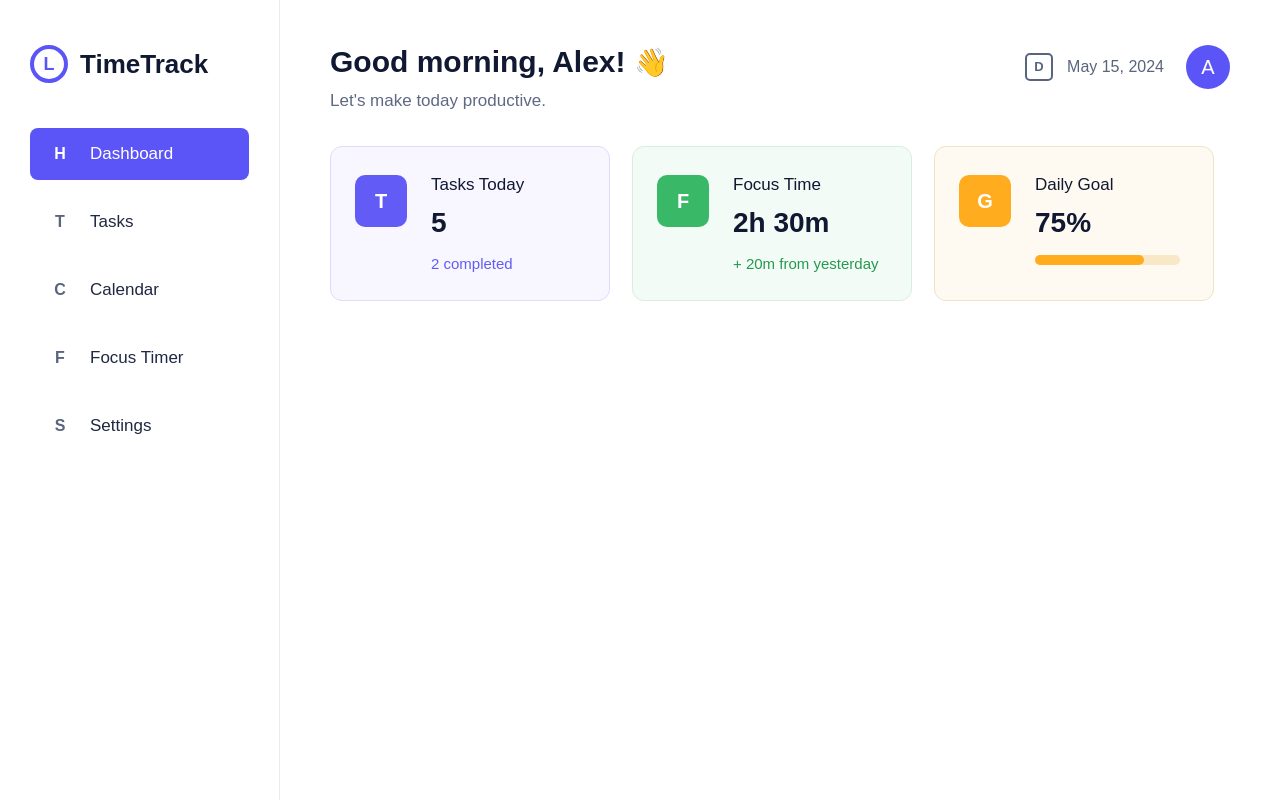
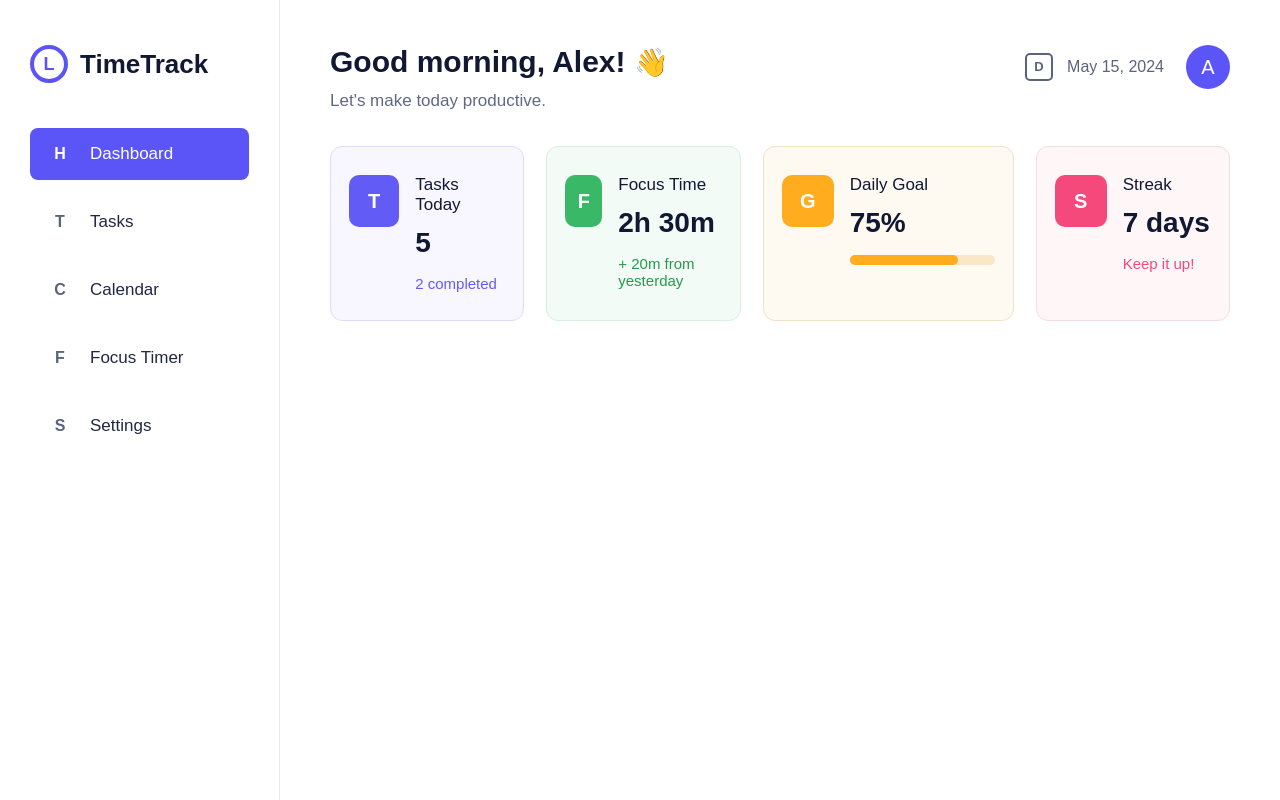
Before and after one commit to peterygalaxy-arch/Time-Management, a Flask app: page / in a window 1280 px wide. Run offline with Flask 3, Linux system fonts and the light colour scheme.

Commit message:
add the streak box

```diff
--- a/static/style.css
+++ b/static/style.css
@@ -155,9 +155,9 @@ body {
 
 .summary-card {
     display: flex;
-    width: 280px;
+    flex: 1;
     min-height: 150px;
-    padding: 28px 24px;
+    padding: 28px 18px;
     border: 1px solid #dedcfb;
     border-radius: 12px;
 }
@@ -176,10 +176,15 @@ body {
     background-color: #fffaf1;
 }
 
+.streak-summary {
+    border-color: #f3dce5;
+    background-color: #fff6f8;
+}
+
 .summary-icon {
     width: 52px;
     height: 52px;
-    margin-right: 24px;
+    margin-right: 16px;
     border-radius: 10px;
     background-color: #625bf6;
     color: white;
@@ -235,3 +240,11 @@ body {
     border-radius: 5px;
     background-color: #ffad1f;
 }
+
+.streak-icon {
+    background-color: #f5487b;
+}
+
+.streak-note {
+    color: #f5487b;
+}
--- a/templates/index.html
+++ b/templates/index.html
@@ -89,6 +89,16 @@
                         </div>
                     </div>
                 </div>
+
+                <div class="summary-card streak-summary">
+                    <div class="summary-icon streak-icon">S</div>
+
+                    <div class="summary-text">
+                        <p class="summary-title">Streak</p>
+                        <p class="summary-number">7 days</p>
+                        <p class="summary-note streak-note">Keep it up!</p>
+                    </div>
+                </div>
             </div>
         </div>
     </div>
```
